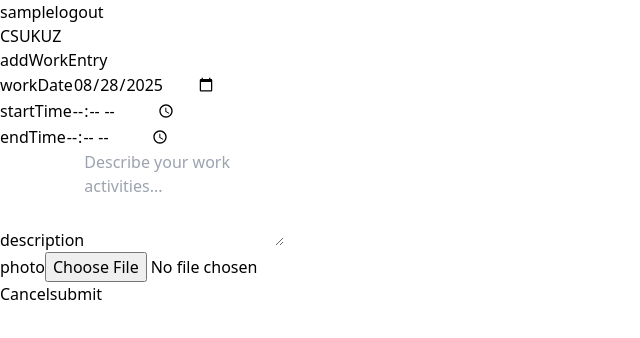
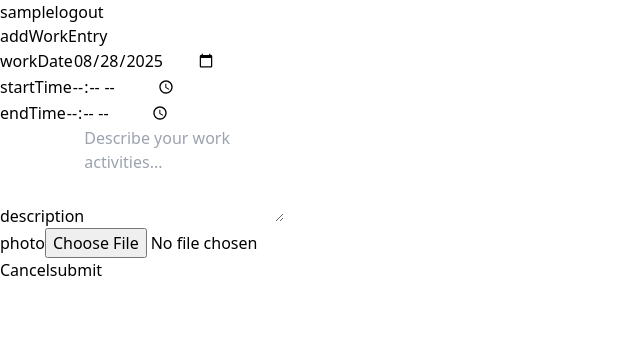
Before and after one commit to Dass33/work_evidence, a React (Vite) app in the folder frontend/: page /work_evidence/work-form in a window 1280 px wide. Shown: the top 338 px of the page, without its empty margins (0-640 px from the left). Built offline with nearby package versions, Linux system fonts and the light colour scheme; sample sign-in values are in the browser's storage; the HTML template or start-up script is replaced by a standard one.

Commit message:
use only czech

```diff
--- a/frontend/src/components/Header.jsx
+++ b/frontend/src/components/Header.jsx
@@ -2,11 +2,7 @@ import { Link } from 'react-router-dom'
 import { useTranslation } from 'react-i18next'
 
 function Header({ user, onLogout }) {
-  const { t, i18n } = useTranslation()
-
-  const changeLanguage = (lng) => {
-    i18n.changeLanguage(lng)
-  }
+  const { t } = useTranslation()
 
   return (
     <header className="bg-blue-600 text-white shadow-lg">
@@ -28,30 +24,6 @@ function Header({ user, onLogout }) {
               </button>
             </div>
 
-            {/* Language Switcher */}
-            <div className="flex space-x-1">
-              <button
-                onClick={() => changeLanguage('cs')}
-                className={`px-3 py-2 text-sm font-semibold rounded transition-colors ${i18n.language === 'cs' ? 'bg-blue-800' : 'hover:bg-blue-700'
-                  }`}
-              >
-                CS
-              </button>
-              <button
-                onClick={() => changeLanguage('uk')}
-                className={`px-3 py-2 text-sm font-semibold rounded transition-colors ${i18n.language === 'uk' ? 'bg-blue-800' : 'hover:bg-blue-700'
-                  }`}
-              >
-                UK
-              </button>
-              <button
-                onClick={() => changeLanguage('uz')}
-                className={`px-3 py-2 text-sm font-semibold rounded transition-colors ${i18n.language === 'uz' ? 'bg-blue-800' : 'hover:bg-blue-700'
-                  }`}
-              >
-                UZ
-              </button>
-            </div>
           </div>
         </div>
       </div>
--- a/frontend/src/pages/Login.jsx
+++ b/frontend/src/pages/Login.jsx
@@ -3,7 +3,7 @@ import { useTranslation } from 'react-i18next'
 import { API_BASE_URL } from '../config'
 
 function Login({ setUser }) {
-  const { t, i18n } = useTranslation()
+  const { t } = useTranslation()
   const [formData, setFormData] = useState({
     username: '',
     password: ''
@@ -49,34 +49,9 @@ function Login({ setUser }) {
     }
   }
 
-  const changeLanguage = (lng) => {
-    i18n.changeLanguage(lng)
-  }
 
   return (
     <div className="max-w-md mx-auto mt-4 sm:mt-8 p-4 sm:p-6 bg-white rounded-lg shadow-md">
-      <div className="flex justify-center sm:justify-end mb-4">
-        <div className="flex space-x-2">
-          <button
-            onClick={() => changeLanguage('cs')}
-            className="px-2 py-1 text-sm bg-gray-200 rounded hover:bg-gray-300 transition-colors"
-          >
-            CS
-          </button>
-          <button
-            onClick={() => changeLanguage('uk')}
-            className="px-2 py-1 text-sm bg-gray-200 rounded hover:bg-gray-300 transition-colors"
-          >
-            UK
-          </button>
-          <button
-            onClick={() => changeLanguage('uz')}
-            className="px-2 py-1 text-sm bg-gray-200 rounded hover:bg-gray-300 transition-colors"
-          >
-            UZ
-          </button>
-        </div>
-      </div>
 
       <h2 className="text-xl sm:text-2xl font-bold mb-6 text-center">{t('login')}</h2>
 
```
